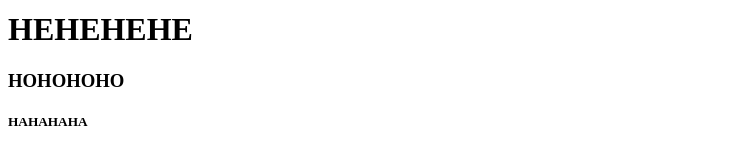
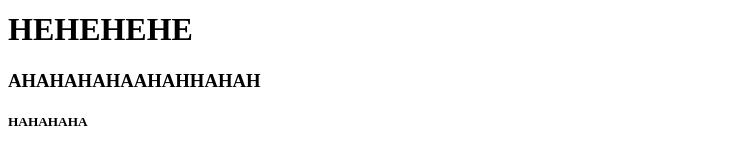
Before and after one commit to Kolong-Meja/latihan-git, a plain HTML site: page index.html in a window 1280 px wide. Shown: the part 569-734 px from the top of the page, without its empty margins (0-751 px from the left). Drawn offline with Linux system fonts and the light colour scheme.

```diff
--- a/index.html
+++ b/index.html
@@ -7,7 +7,7 @@
   <body>
     <img src="Test Logo.jpeg" alt="">
     <h1>HEHEHEHE</h1>
-    <h3>HOHOHOHO</h3>
+    <h3>AHAHAHAHAAHAHHAHAH</h3>
     <h5>HAHAHAHA</h5>
   </body>
 </html>
```
